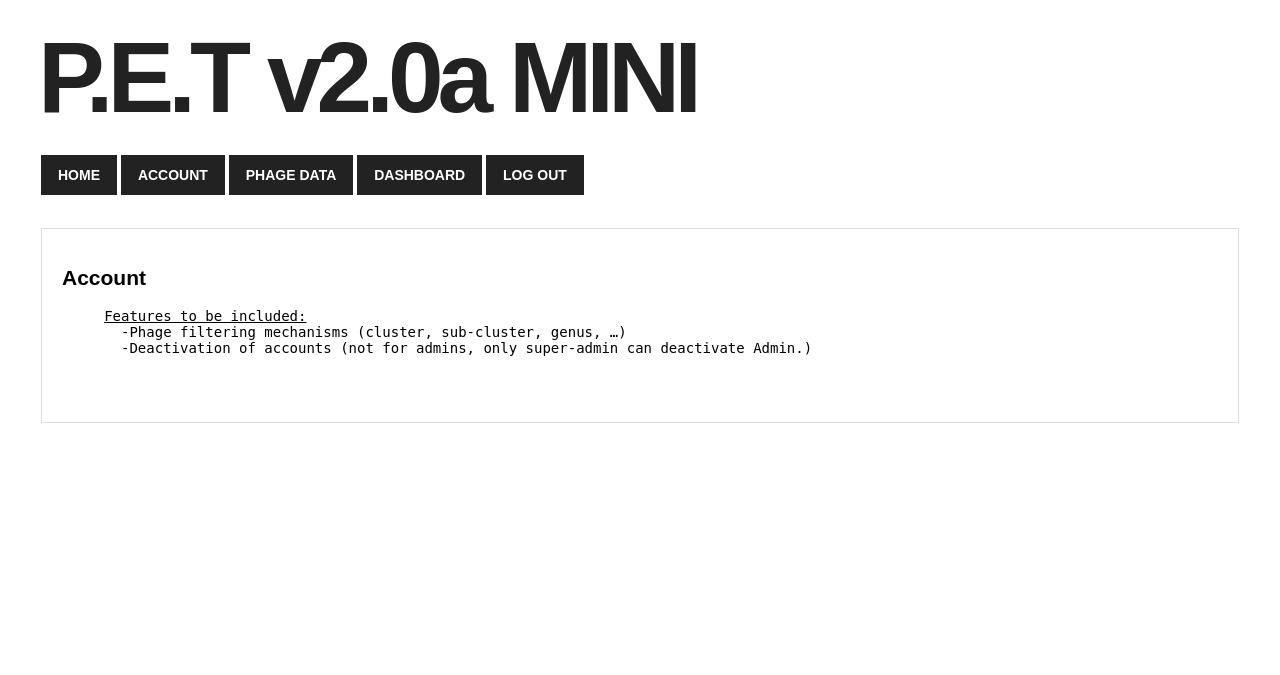
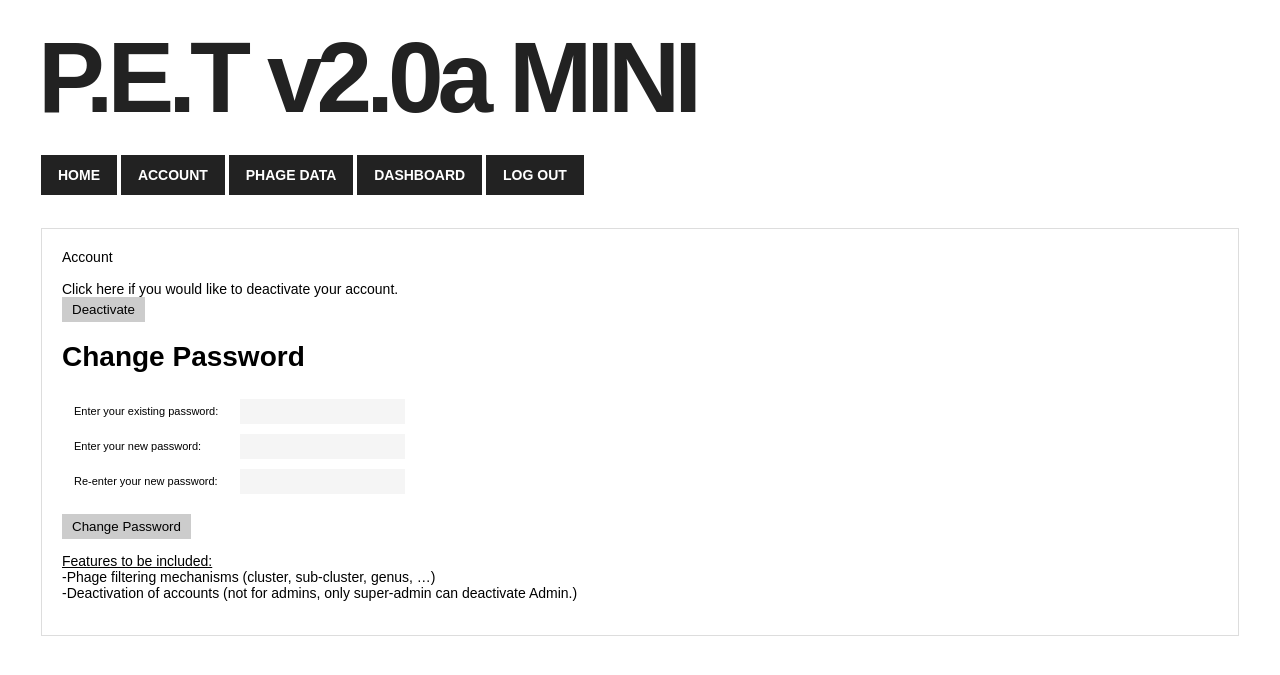
Before and after one commit to ulmpet/Capstone, a PHP site: page /account in a window 1280 px wide. Shown: the top 675 px of the page. Run offline with PHP 8.4, Linux system fonts and the light colour scheme; the visitor is signed in with stand-in values (Sample User, id 1); some libraries are stand-ins or nearby versions.

Commit message:
Password change
Added the forms and boxes for users to change their password.

```diff
--- a/application/view/account/account.php
+++ b/application/view/account/account.php
@@ -1,9 +1,38 @@
 <div class="container">
-    <h2>Account</h2>
-    <pre>
-     <u><bold>Features to be included:</bold></u>
-       -Phage filtering mechanisms (cluster, sub-cluster, genus, …)
-       -Deactivation of accounts (not for admins, only super-admin can deactivate Admin.)
+    Account
 
- </pre>
+    <div>
+        <form method = "POST" action = "">
+            <br>
+            Click here if you would like to deactivate your account.
+            <br>
+            <input name="Deactivate" type="submit" value="Deactivate"/>
+        </form>
+    </div>
+
+    <div>
+        <h1>Change Password</h1>
+        <form method="POST" action="">
+    <table>
+        <tr>
+            <td>Enter your existing password:</td>
+            <td><input type="password" size="16" name="password"></td>
+        </tr>
+        <tr>
+            <td>Enter your new password:</td>
+            <td><input type="password" size="16" name="newpassword"></td>
+        </tr>
+        <tr>
+            <td>Re-enter your new password:</td>
+            <td><input type="password" size="16" name="confirmnewpassword"></td>
+        </tr>
+    </table>
+            <p><input type= "submit" value="Change Password">
+        </form>
+    </div>
+    <p>
+        <u><bold>Features to be included:</bold></u></br>
+        -Phage filtering mechanisms (cluster, sub-cluster, genus, …)</br>
+        -Deactivation of accounts (not for admins, only super-admin can deactivate Admin.)</br>
+    </p>
 </div>
```
